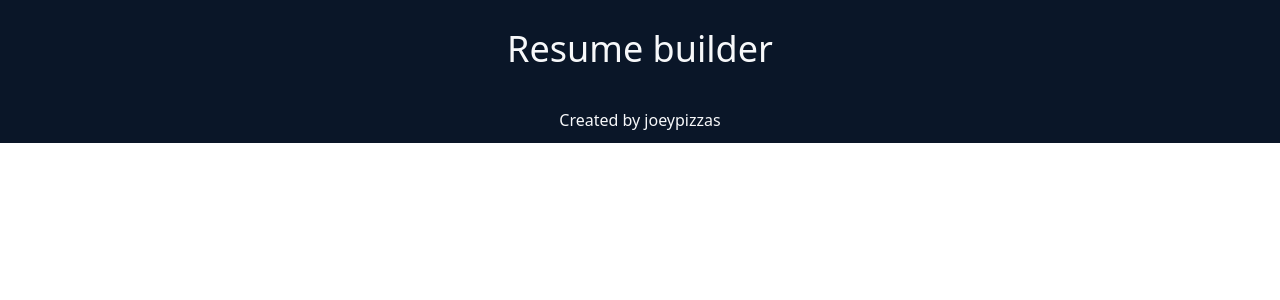
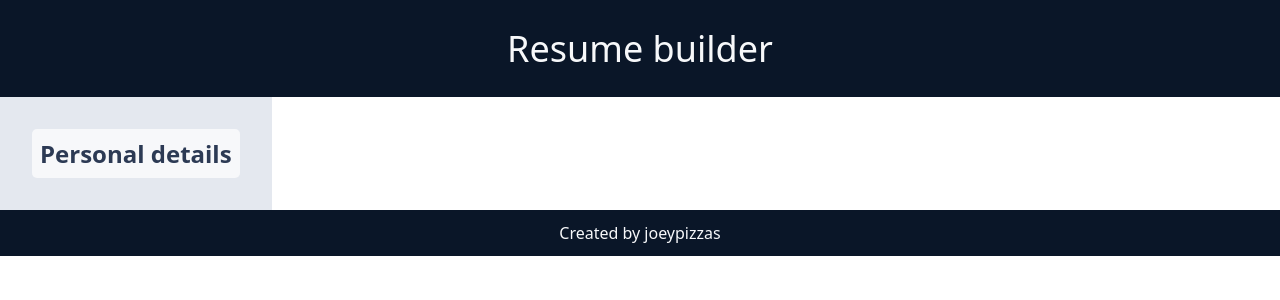
Before and after one commit to joeypizzas/resume-app, a React (Vite) app: page / in a window 1280 px wide. Shown: the top 300 px of the page. Built offline with nearby package versions, Linux system fonts and the light colour scheme.

Commit message:
Invoked ResumeBuilderForm and refactored background color/padding

```diff
--- a/src/components/ResumeBuilder/ResumeBuilder.css
+++ b/src/components/ResumeBuilder/ResumeBuilder.css
@@ -4,4 +4,6 @@
   display: flex;
   flex-direction: column;
   gap: 1rem;
+  padding: 2rem;
+  background-color: var(--color-border);
 }
--- a/src/components/ResumeBuilder/ResumeBuilder.jsx
+++ b/src/components/ResumeBuilder/ResumeBuilder.jsx
@@ -1,7 +1,12 @@
 // ResumeBuilder component
 
 import "./ResumeBuilder.css";
+import { ResumeBuilderForm } from "../ResumeBuilderForm/ResumeBuilderForm.jsx";
 
 export function ResumeBuilder() {
-  return <div className="resume-builder"></div>;
+  return (
+    <div className="resume-builder">
+      <ResumeBuilderForm header="Personal details"></ResumeBuilderForm>
+    </div>
+  );
 }
```
